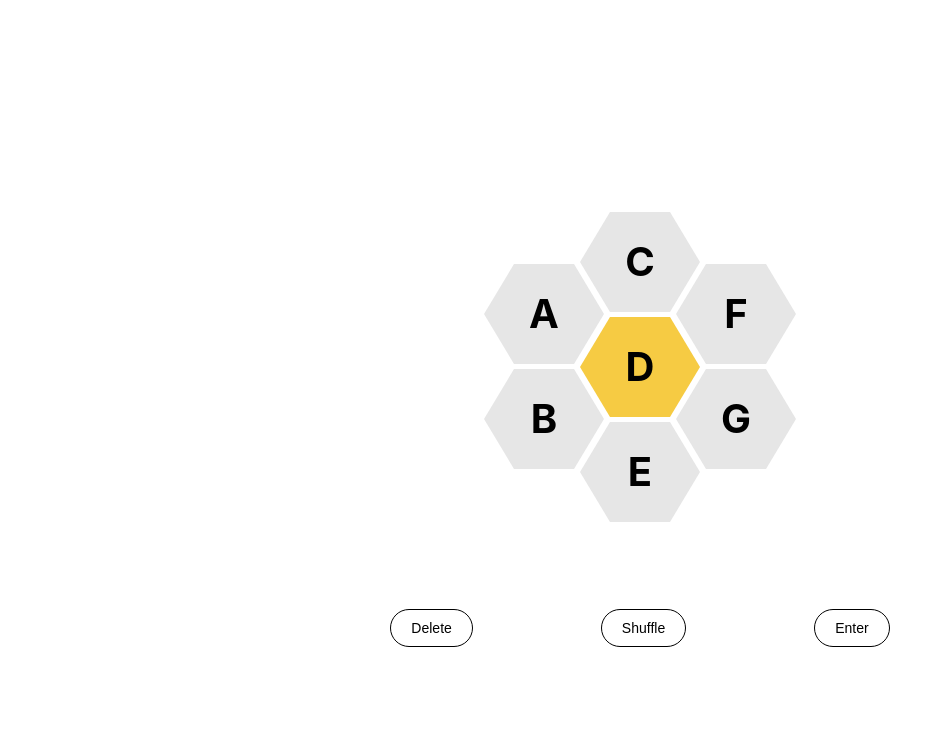
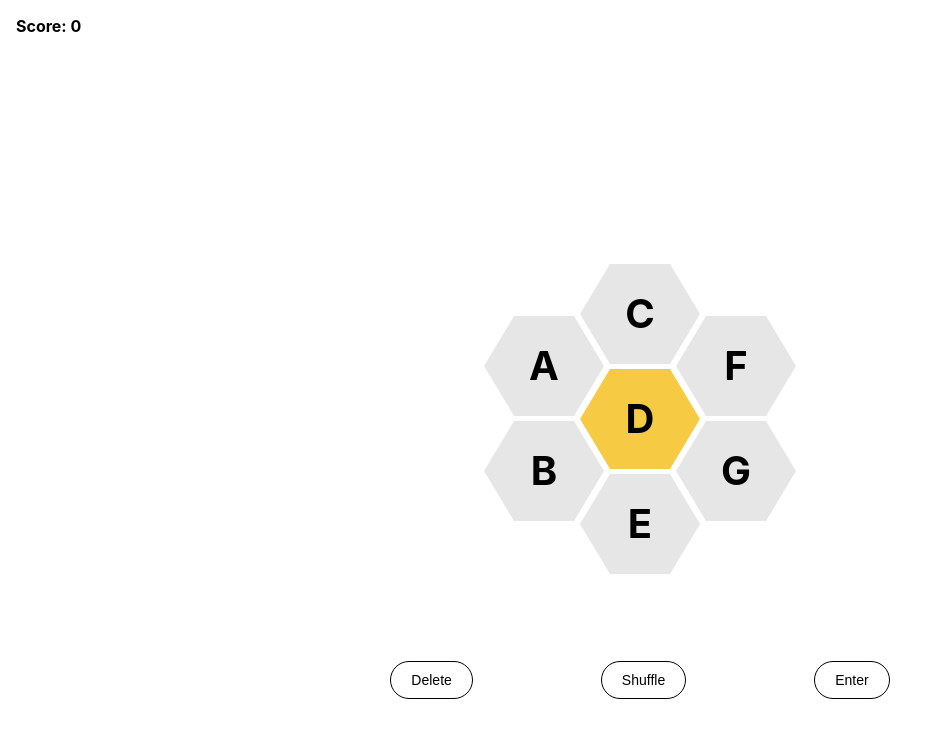
Before and after one commit to fegan104/spelling-bee, a React (Create React App) app: page / in a window 1280 px wide. Shown: the top 738 px of the page, without its empty margins (0-936 px from the left). Built offline with nearby package versions, Linux system fonts and the light colour scheme.

Commit message:
more progress on scoring

```diff
--- a/src/App.js
+++ b/src/App.js
@@ -1,13 +1,9 @@
-import './App.css';
 import GameBoard from './GameBoard';
 
 function App() {
   return (
     <div className="App">
-      <GameBoard
-        innerLetter="D"
-        outerLetters={["A", "B", "C", "E", "F", "G"]}
-      />
+      <GameBoard />
     </div>
   );
 }
--- a/src/GameBoard.js
+++ b/src/GameBoard.js
@@ -1,60 +1,77 @@
-import React, { useState } from 'react';
+import React, { useReducer } from 'react';
+import './Gameboard.css'
 import Heaxagon from "./Hexagon";
+import { actions } from './actions';
+import { reducer } from './reducer';
 
+const initState = {
+  innerLetter: "D",
+  outerLetters: ["A", "B", "C", "E", "F", "G"],
+  score: 0,
+  submittedWords: [],
+  input: []
+}
 
-function GameBoard({ outerLetters, innerLetter }) {
+function GameBoard() {
 
-  const [currentInput, updateInput] = useState([]);
+  const [state, dispatch] = useReducer(reducer, initState)
+  const { input, outerLetters, innerLetter } = state
 
   const onHexClicked = (letter) => {
-    console.log(letter)
-    updateInput([...currentInput, letter])
+    dispatch({
+      type: actions.ADD_LETTER,
+      payload: letter
+    })
+  }
+
+  const renderSpanWithAccent = (spanContent, accentLetter) => {
+    return (
+      <span>
+        {
+          spanContent.map(letter => {
+            return (letter === accentLetter) ? <span style={{ color: "#f6cb43" }}>{letter}</span> : letter;
+          })
+        }
+      </span>
+    );
   }
 
   return (
     <div>
+      <div className="score">
+        Score: {state.score}
+      </div>
+
       <div className="input-section">
-        {SpanWithAccent(currentInput, innerLetter)}
-        <span className="blinking-cursor ">|</span>
+        {renderSpanWithAccent(input, innerLetter)}
+        <span className="blinking-cursor">|</span>
       </div>
 
       <div className="gameboard">
         <div className="column">
-          <Heaxagon letter={outerLetters[0]} isCenter={false} onClick={onHexClicked} />
-          <Heaxagon letter={outerLetters[1]} isCenter={false} onClick={onHexClicked} />
+          <Heaxagon key={0} letter={outerLetters[0]} isCenter={false} onClick={onHexClicked} />
+          <Heaxagon key={1} letter={outerLetters[1]} isCenter={false} onClick={onHexClicked} />
         </div>
 
         <div className="column">
-          <Heaxagon letter={outerLetters[2]} isCenter={false} onClick={onHexClicked} />
-          <Heaxagon letter={innerLetter} isCenter={true} onClick={onHexClicked} />
-          <Heaxagon letter={outerLetters[3]} isCenter={false} onClick={onHexClicked} />
+          <Heaxagon key={2} letter={outerLetters[2]} isCenter={false} onClick={onHexClicked} />
+          <Heaxagon key={3} letter={innerLetter} isCenter={true} onClick={onHexClicked} />
+          <Heaxagon key={4} letter={outerLetters[3]} isCenter={false} onClick={onHexClicked} />
         </div>
 
         <div className="column">
-          <Heaxagon letter={outerLetters[4]} isCenter={false} onClick={onHexClicked} />
-          <Heaxagon letter={outerLetters[5]} isCenter={false} onClick={onHexClicked} />
+          <Heaxagon key={5} letter={outerLetters[4]} isCenter={false} onClick={onHexClicked} />
+          <Heaxagon key={6} letter={outerLetters[5]} isCenter={false} onClick={onHexClicked} />
         </div>
       </div>
 
       <div className="controls-section">
-        <button className="pill-button" onClick={() => updateInput(currentInput.slice(0, -1))}> Delete </button>
-        <button className="pill-button"> Shuffle </button>
-        <button className="pill-button" onClick={() => updateInput([])}> Enter </button>
+        <button key={0} className="pill-button" onClick={() => dispatch({ type: actions.DELETE_LETTER })}> Delete </button>
+        <button key={1} className="pill-button" onClick={() => dispatch({ type: actions.SHUFFLE })}> Shuffle </button>
+        <button key={2} className="pill-button" onClick={() => dispatch({ type: actions.ENTER_WORD , payload: true})}> Enter </button>
       </div>
     </div>
   );
 }
 
 export default GameBoard;
-
-function SpanWithAccent(spanContent, accentLetter) {
-  return (
-    <span>
-      {
-        spanContent.map(letter => {
-          return (letter === accentLetter) ? <span style={{ color: "#f6cb43" }}>{letter}</span> : letter;
-        })
-      }
-    </span>
-  );
-}
--- /dev/null
+++ b/src/Gameboard.css
@@ -0,0 +1,62 @@
+.gameboard {
+  display: flex;
+  align-items: center;
+  justify-content: center;
+  height: 60vh;
+}
+
+.controls-section {
+  display: flex;
+  align-items: center;
+  justify-content: center;
+  width: 100vw;
+}
+
+.pill-button {
+  background-color: #fff;
+  border: none;
+  color: black;
+  padding: 10px 20px;
+  font-size: 14px;
+  text-align: center;
+  text-decoration: none;
+  display: inline-block;
+  margin-left: 5vw;
+  margin-right: 5vw;
+  cursor: pointer;
+  border-radius: 100px;
+  border: 1px solid black;
+}
+
+.score {
+  font-size: 18;
+  font-weight: bold;
+  margin: 16px;
+}
+
+.input-section {
+  display: flex;
+  align-items: center;
+  justify-content: center;
+  padding-top: 10vh;
+  width: 100vw;
+}
+
+.input-section span {
+  font-weight: bold;
+  font-size: 40px;
+  color: #000;
+}
+
+.blinking-cursor {
+  animation: 1s blink step-end infinite;
+}
+
+@keyframes blink {
+  from, to {
+    color: transparent;
+  }
+  50% {
+    color: #f6cb43;
+  }
+}
--- a/src/App.css
+++ b/src/Hexagon.css
@@ -1,10 +1,3 @@
-.gameboard {
-  display: flex;
-  align-items: center;
-  justify-content: center;
-  height: 60vh;
-}
-
 .hexagon {
   height: 100px;
   width: 60px;
@@ -19,6 +12,15 @@
   text-align: center;
   font-weight: bold;
   user-select: none;
+}
+
+.fadeOut {
+  opacity: 0;
+}
+
+.fadeIn {
+  opacity: 1;
+  transition: opacity 0.3s;
 }
 
 .hexagon::before, .hexagon::after {
@@ -59,53 +61,3 @@
 .inner {
   background-color: #f6cb43;
 }
-
-.controls-section {
-  display: flex;
-  align-items: center;
-  justify-content: center;
-  width: 100vw;
-}
-
-.pill-button {
-  background-color: #fff;
-  border: none;
-  color: black;
-  padding: 10px 20px;
-  font-size: 14px;
-  text-align: center;
-  text-decoration: none;
-  display: inline-block;
-  margin-left: 5vw;
-  margin-right: 5vw;
-  cursor: pointer;
-  border-radius: 100px;
-  border: 1px solid black;
-}
-
-.input-section {
-  display: flex;
-  align-items: center;
-  justify-content: center;
-  padding-top: 10vh;
-  width: 100vw;
-}
-
-.input-section span {
-  font-weight: bold;
-  font-size: 40px;
-  color: #000;
-}
-
-.blinking-cursor {
-  animation: 1s blink step-end infinite;
-}
-
-@keyframes blink {
-  from, to {
-    color: transparent;
-  }
-  50% {
-    color: black;
-  }
-}
--- a/src/Hexagon.js
+++ b/src/Hexagon.js
@@ -1,12 +1,25 @@
-import './App.css';
+import { useState, useEffect } from 'react';
+import './Hexagon.css';
+
+const FADE_CLASS = {
+  IN: "fadeIn",
+  OUT: "fadeOut"
+}
 
 function Heaxagon({ letter, isCenter, onClick }) {
+  const [fadeState, setFadeState] = useState("")
+
+  useEffect(() => {
+    setFadeState(FADE_CLASS.OUT)
+    setTimeout(() => setFadeState(FADE_CLASS.IN), 300)
+  }, [letter]);
+
   return (
     <div
       className={`hexagon ${isCenter ? "inner" : "outer"}`}
-      onClick={() => onClick(letter)}
+      onClick={() => { onClick(letter) }}
     >
-      {letter}
+      <span className={fadeState}>{letter}</span>
     </div>
   );
 }
--- /dev/null
+++ b/src/actions.js
@@ -0,0 +1,6 @@
+export const actions = {
+  ADD_LETTER: "ADD_LETTER",
+  DELETE_LETTER: "DELETE_LETTER",
+  ENTER_WORD: "ENTER_WORD",
+  SHUFFLE: "SHUFFLE",
+}
--- /dev/null
+++ b/src/reducer.js
@@ -0,0 +1,69 @@
+import { actions } from './actions';
+
+export const reducer = (state, action) => {
+  switch (action.type) {
+    case actions.ADD_LETTER:
+      return {
+        ...state,
+        input: [
+          ...state.input,
+          action.payload
+        ]
+      }
+
+    case actions.SHUFFLE:
+      return {
+        ...state,
+        outerLetters: shuffle(state.outerLetters)
+      }
+
+    case actions.DELETE_LETTER:
+      return {
+        ...state,
+        input: [...state.input.slice(0, -1)]
+      }
+
+    case actions.ENTER_WORD:
+      return {
+        ...state,
+        input: [],
+        score: computeScore({
+          submittedWord: state.input,
+          requiredLetter: state.innerLetter,
+          currentScore: state.score,
+          isWord: action.payload
+        }),
+      }
+    default:
+      return state
+  }
+}
+
+function shuffle(array) {
+  for (var i = 1; i < array.length; i++) {
+    const n = Math.floor(Math.random() * (array.length - i) + i);
+    const temp = array[i - 1]
+    array[i - 1] = array[n]
+    array[n] = temp
+  }
+  return [...array]
+}
+
+function isPangram(letterArray) {
+  return (new Set(letterArray).length) === 7
+}
+
+function computeScore({ submittedWord, requiredLetter, currentScore, isWord }) {
+  if (!isWord) {
+    return currentScore
+  } else if (submittedWord.length < 4) {
+    return currentScore
+  } else if (!submittedWord.includes(requiredLetter)) {
+    return currentScore
+  } else if (submittedWord.length === 4) {
+    return currentScore + 1
+  } else {
+    const pangramBonus = isPangram(submittedWord) ? 7 : 0;
+    return currentScore + submittedWord.length + pangramBonus
+  }
+}
```
